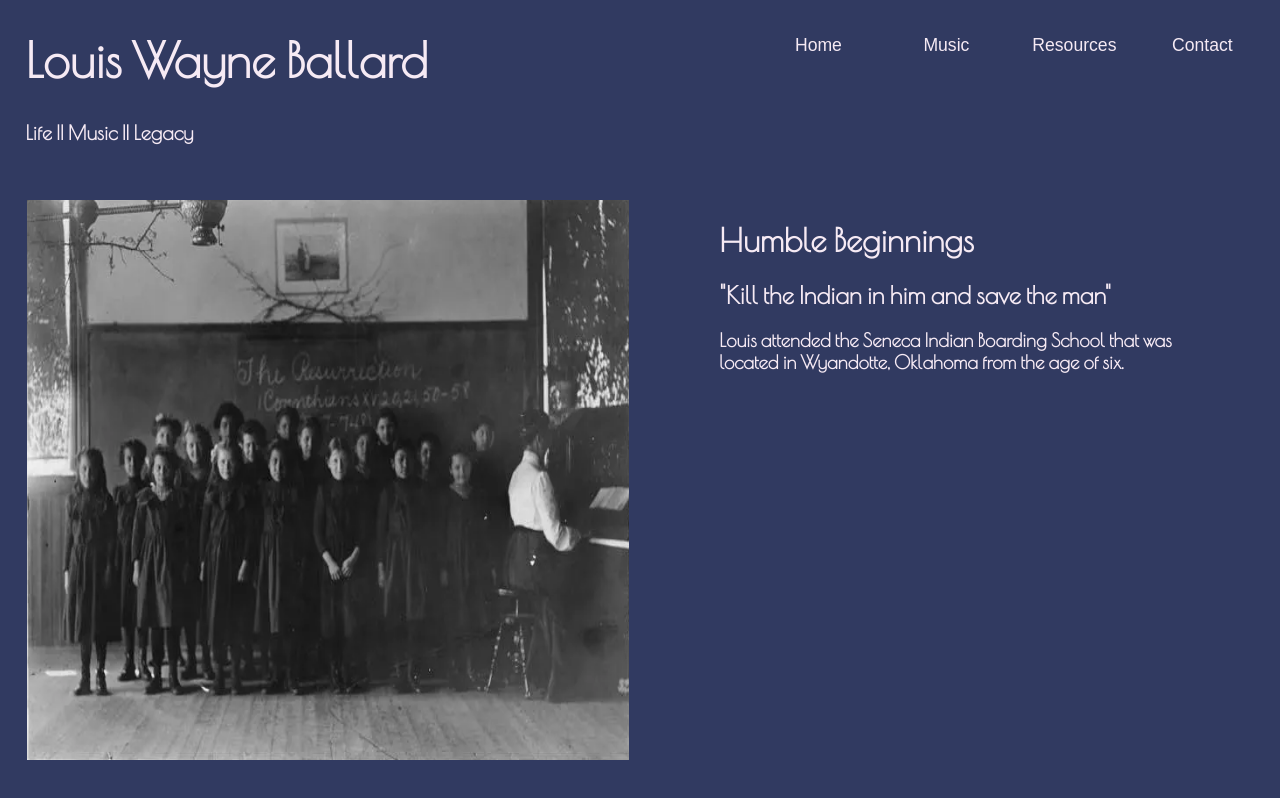
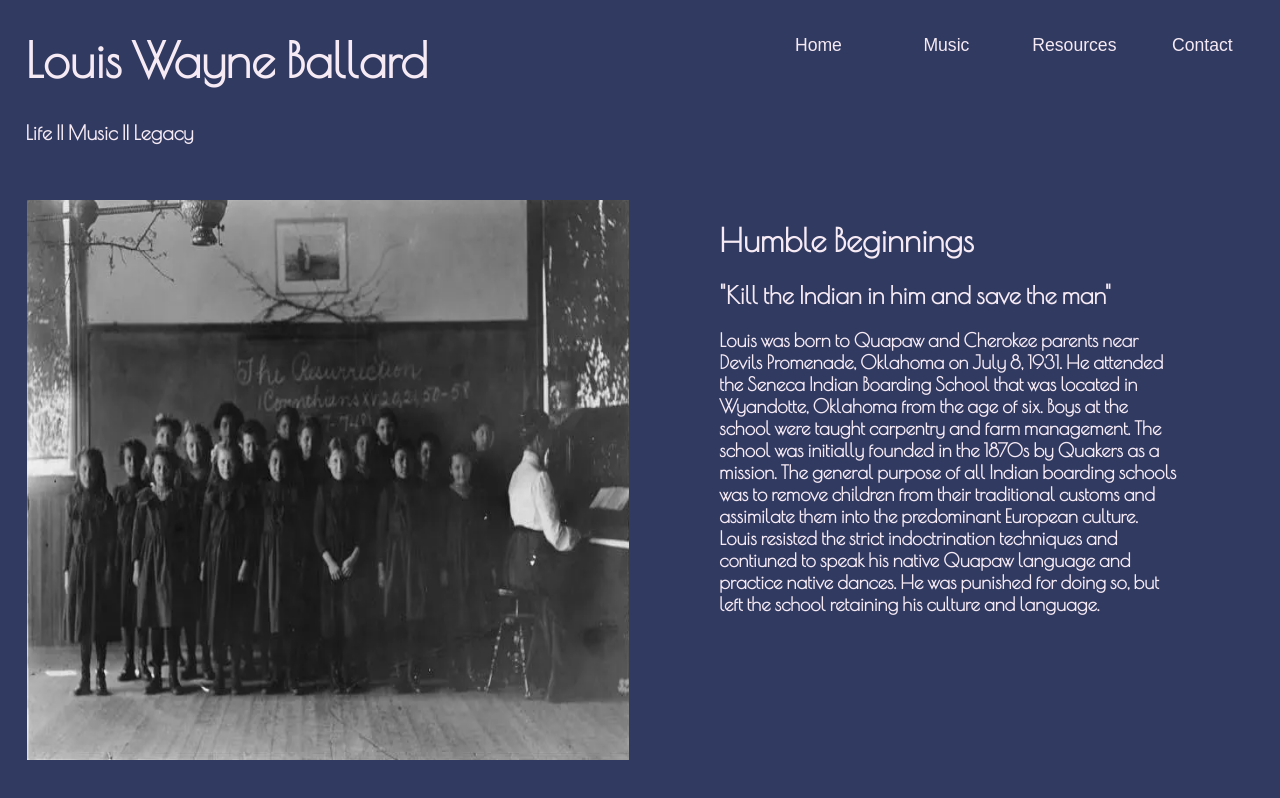
Before and after one commit to Ballard-Art/front-end, a React (Create React App) app in the folder lwb-music/: page /about in a window 1280 px wide. Shown: the top 798 px of the page. Built offline with nearby package versions, Linux system fonts and the light colour scheme.

Commit message:
more content added to about page

```diff
--- a/lwb-music/public/index.html
+++ b/lwb-music/public/index.html
@@ -27,7 +27,7 @@
     <style>
       @import url('https://fonts.googleapis.com/css2?family=Poiret+One&display=swap');
     </style>
-    <title>Louis W Ballard</title>
+    <title>Louis W. Ballard || </title>
   </head>
   <body>
     <noscript>You need to enable JavaScript to run this app.</noscript>
--- a/lwb-music/src/pages/About.js
+++ b/lwb-music/src/pages/About.js
@@ -21,7 +21,7 @@ function About() {
                 flic={School}
                 title='Humble Beginnings'
                 subtitle='"Kill the Indian in him and save the man"'
-                text='Louis attended the Seneca Indian Boarding School that was located in Wyandotte, Oklahoma from the age of six.'
+                text='Louis was born to Quapaw and Cherokee parents near Devils Promenade, Oklahoma on July 8, 1931. He attended the Seneca Indian Boarding School that was located in Wyandotte, Oklahoma from the age of six. Boys at the school were taught carpentry and farm management. The school was initially founded in the 1870s by Quakers as a mission. The general purpose of all Indian boarding schools was to remove children from their traditional customs and assimilate them into the predominant European culture. Louis resisted the strict indoctrination techniques and contiuned to speak his native Quapaw language and practice native dances. He was punished for doing so, but left the school retaining his culture and language.'
             />
         </div>
         </div>
```
